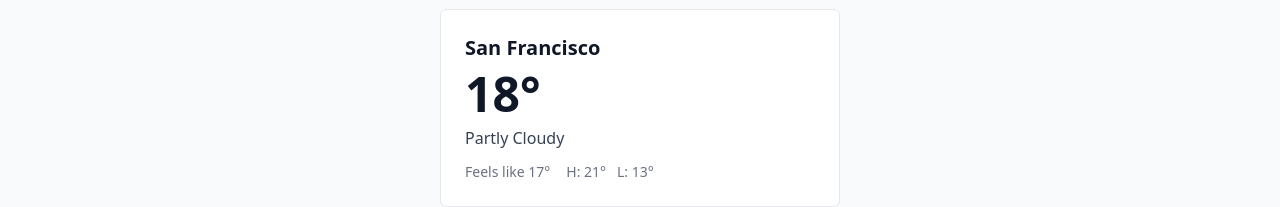
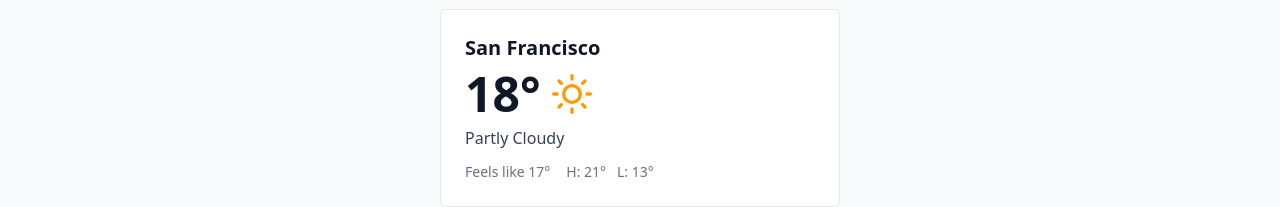
Before and after one commit to RajBhokare/Atmos-Weather-App, a React (Vite) app: page / in a window 1280 px wide. Both pictures are taken after typing "Sample" into the empty fields and a click on the button "Search". Shown: the part 184-391 px from the top of the page. Built offline with nearby package versions, Linux system fonts and the light colour scheme.

Commit message:
Wire WeatherIcon into CurrentWeather

```diff
--- a/src/App.jsx
+++ b/src/App.jsx
@@ -11,6 +11,7 @@ const mockCurrentWeather = {
   feelsLike: 17,
   high: 21,
   low: 13,
+  code: "sunny",
 };
 
 function App() {
--- a/src/components/CurrentWeather.jsx
+++ b/src/components/CurrentWeather.jsx
@@ -1,7 +1,9 @@
+import WeatherIcon from "./WeatherIcon.jsx";
+
 export default function CurrentWeather({ data }) {
   if (!data) return null;
 
-  const { locationName, temperature, condition, feelsLike, high, low } = data;
+  const { locationName, temperature, condition, feelsLike, high, low, code } = data;
 
   const formatTemp = (val) => {
     if (val === undefined || val === null) return "";
@@ -11,8 +13,11 @@ export default function CurrentWeather({ data }) {
   return (
     <div className="bg-white border border-gray-200 rounded-md p-6 max-w-md w-full text-center sm:text-left flex flex-col items-center sm:items-start">
       <h2 className="text-xl font-semibold text-gray-900">{locationName}</h2>
-      <div className="text-5xl font-bold text-gray-900 my-2">
-        {formatTemp(temperature)}
+      <div className="flex items-center gap-3 my-2">
+        <span className="text-5xl font-bold text-gray-900">
+          {formatTemp(temperature)}
+        </span>
+        <WeatherIcon code={code} className="w-10 h-10 text-amber-500" />
       </div>
       <p className="text-base font-medium text-gray-700">{condition}</p>
       <div className="mt-3 flex flex-wrap gap-x-4 gap-y-1 text-sm text-gray-500 justify-center sm:justify-start">
```
